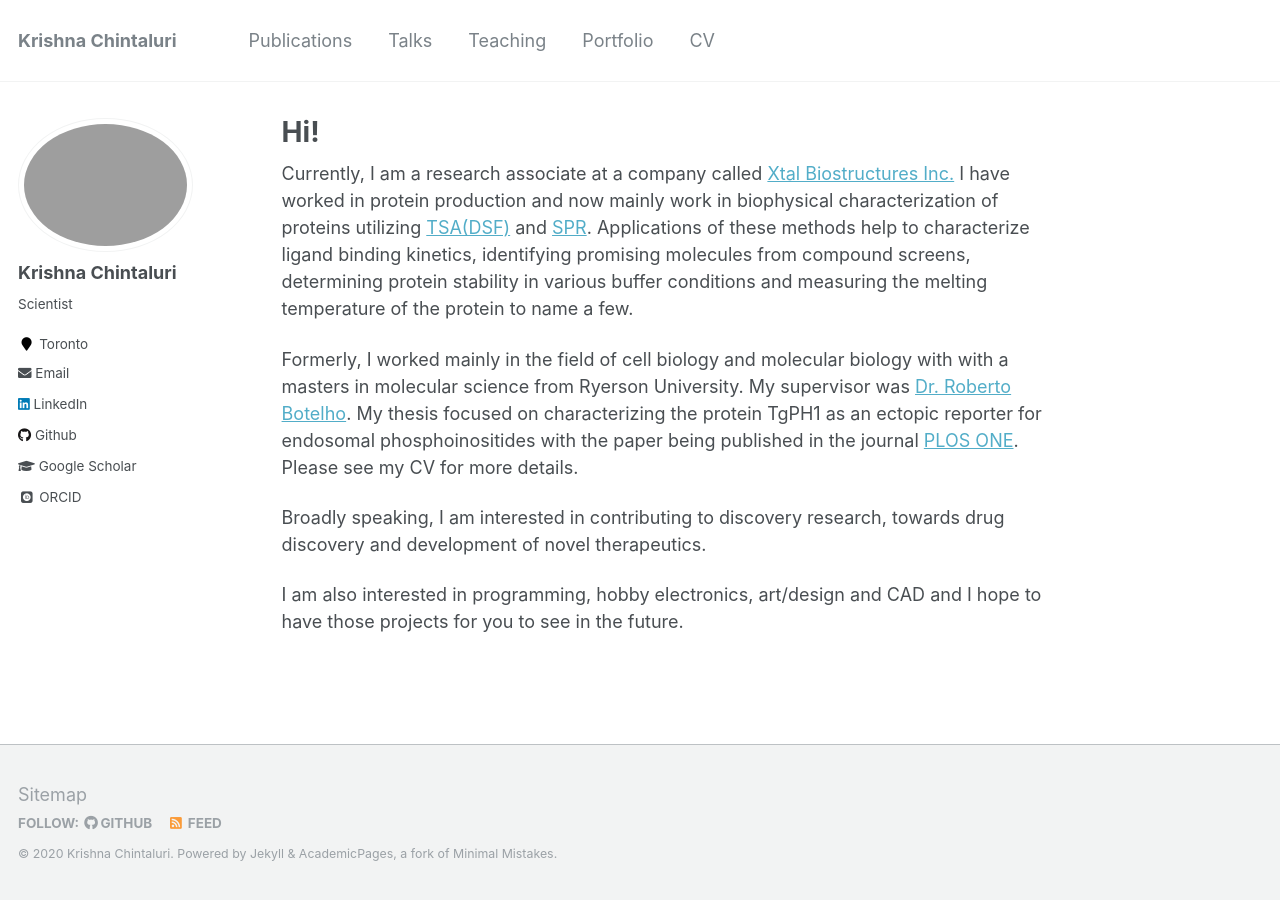
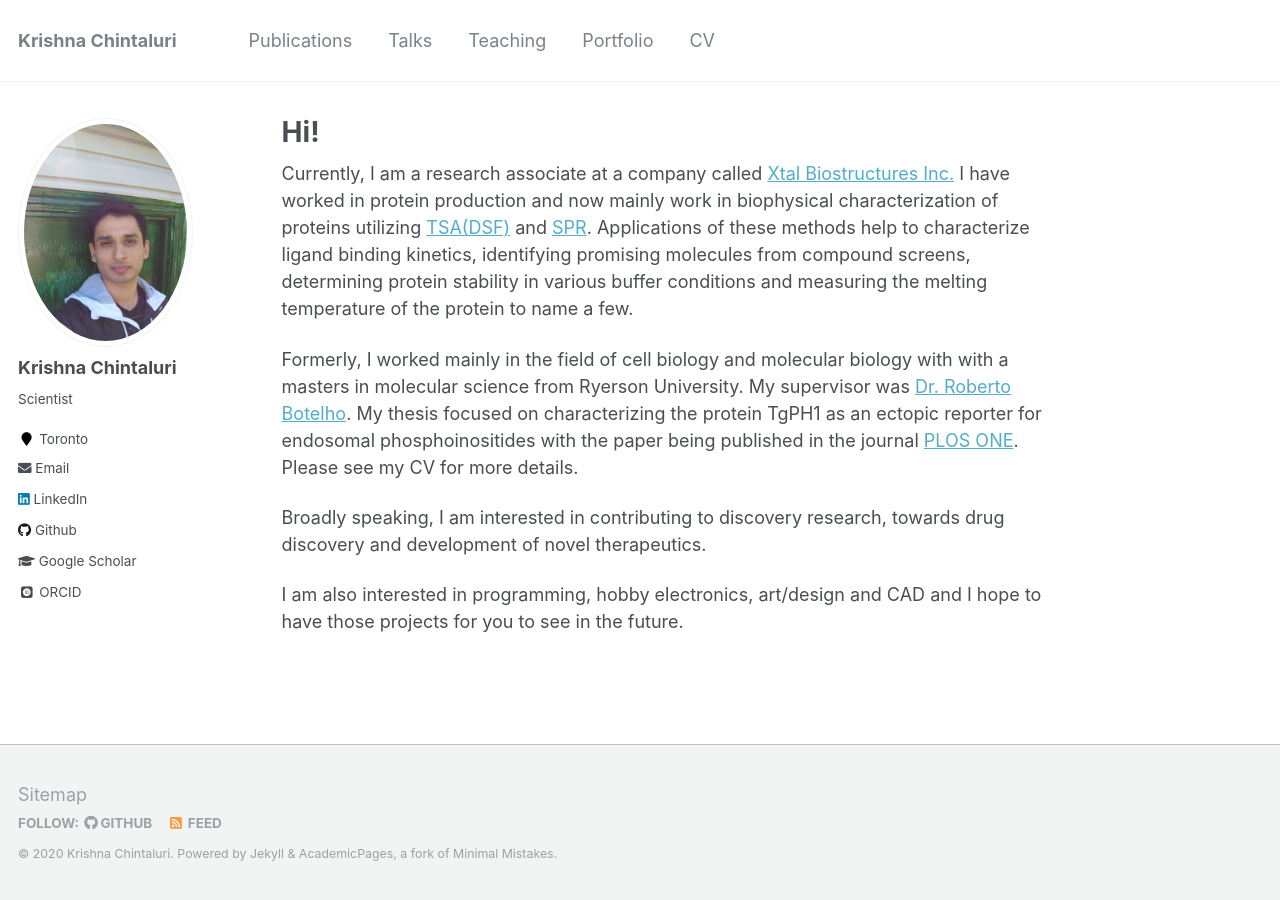
Before and after one commit to chintaluri/chintaluri.github.io, a Jekyll site: the page built from _pages/about.md, in a window 1280 px wide. Built offline with Jekyll 4.4.1, drawn with Linux system fonts in a browser that asks for light colours; some web fonts are replaced.

Commit message:
Update _config.yml

```diff
--- a/_config.yml
+++ b/_config.yml
@@ -82,7 +82,7 @@ analytics:
 author:
   name             : "Krishna Chintaluri"
 
-  avatar           : "index.png.JPG"
+  avatar           : "index.JPG"
   bio              : "Scientist"
   location         : "Toronto"
   website          : "http://biotechbites.com/"
```
